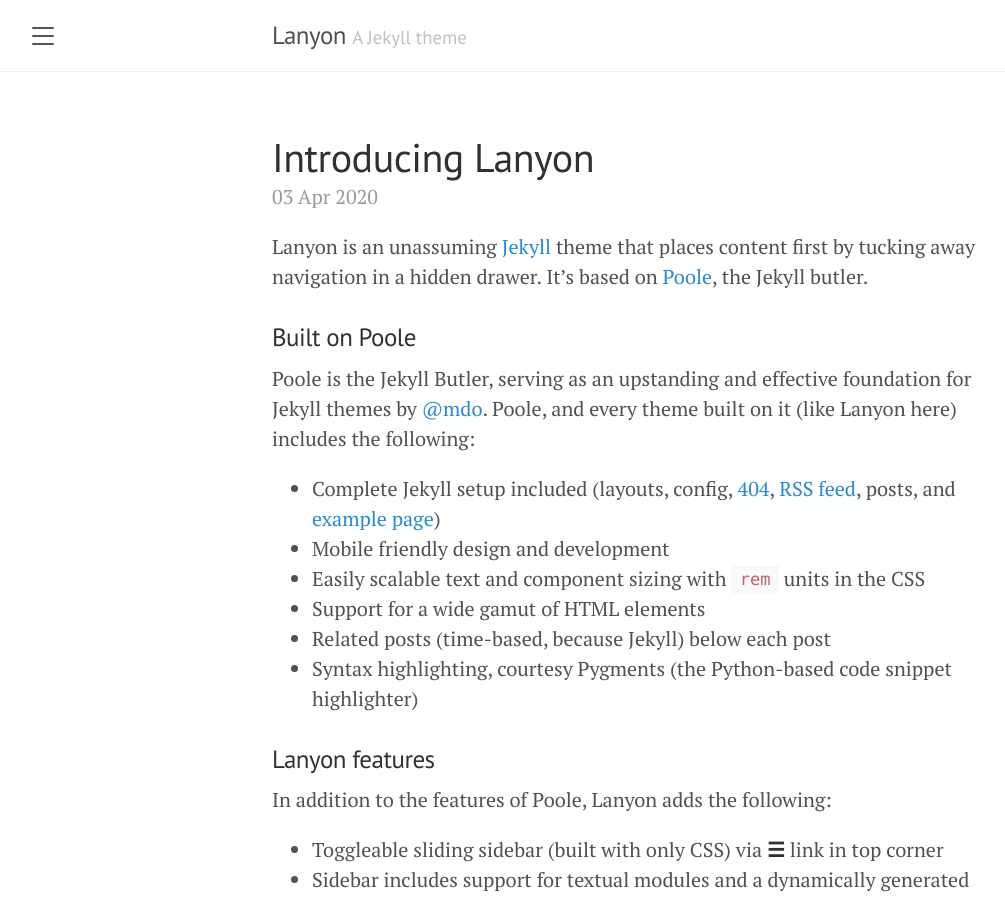
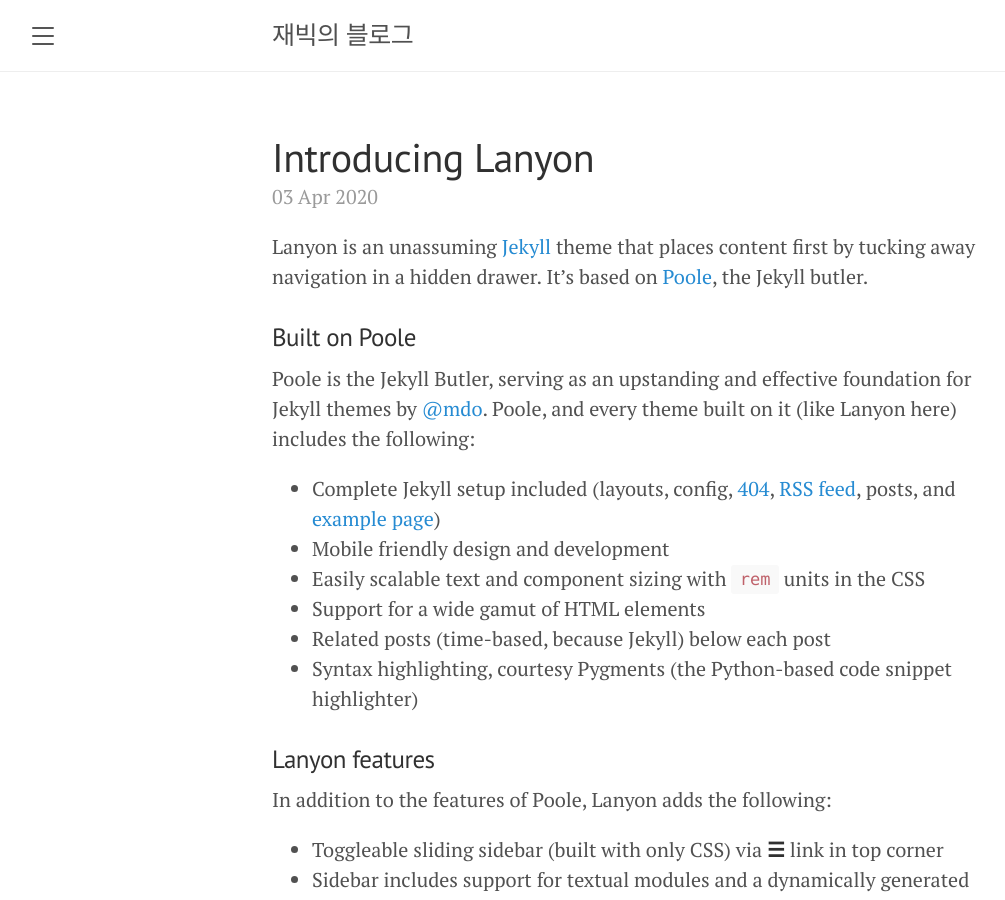
Before and after one commit to koni114/koni114.github.io, a Jekyll site: the page built from index.html, in a window 1280 px wide and 900 px high. Shown: the whole window, without its empty margins (8-1013 px from the left). Built offline with Jekyll 4.4.1, drawn with Linux system fonts in a browser that asks for light colours; the list of posts is cut into pages by our own code.

Commit message:
first start!

```diff
--- a/_config.yml
+++ b/_config.yml
@@ -1,22 +1,31 @@
-# Setup
-title:               Lanyon
-tagline:             'A Jekyll theme'
-description:         'A reserved <a href="https://jekyllrb.com" target="_blank">Jekyll</a> theme that places the utmost gravity on content with a hidden drawer. Made by <a href="https://twitter.com/mdo" target="_blank">@mdo</a>.'
-url:                 http://lanyon.getpoole.com
+# site info
+title:               재빅의 블로그
+tagline:             ''
+description:        'Blog for my growth'
+url:                 http://koni114.github.io
+logo:                'public/logo.png'
+encoding:            utf-8
 baseurl:             ''
+
+# site config
+gems:
+  - jekyll-paginate
 paginate:            5
 permalink:           pretty
+version:             1.1.0
 
 # About/contact
 author:
-  name:              Mark Otto
-  url:               https://twitter.com/mdo
-  email:             markdotto@gmail.com
+  name:              Jaebig
+#   url:               https://twitter.com/mdo
+  email:             swallow9212@gmail.com
+
+hero:
+  image: https://koni114.github.io/public/img/apple_and_orange.JPG
+  caption: Paul Cesanne, Apples and Oranges
+
 
 # Gems
 plugins:
   - jekyll-paginate
-
-# Custom vars
-version:             1.1.0
 google_analytics_id: #UA-XXXX-Y
```
Also changed, not shown: README.md (deleted), 1 other file.
